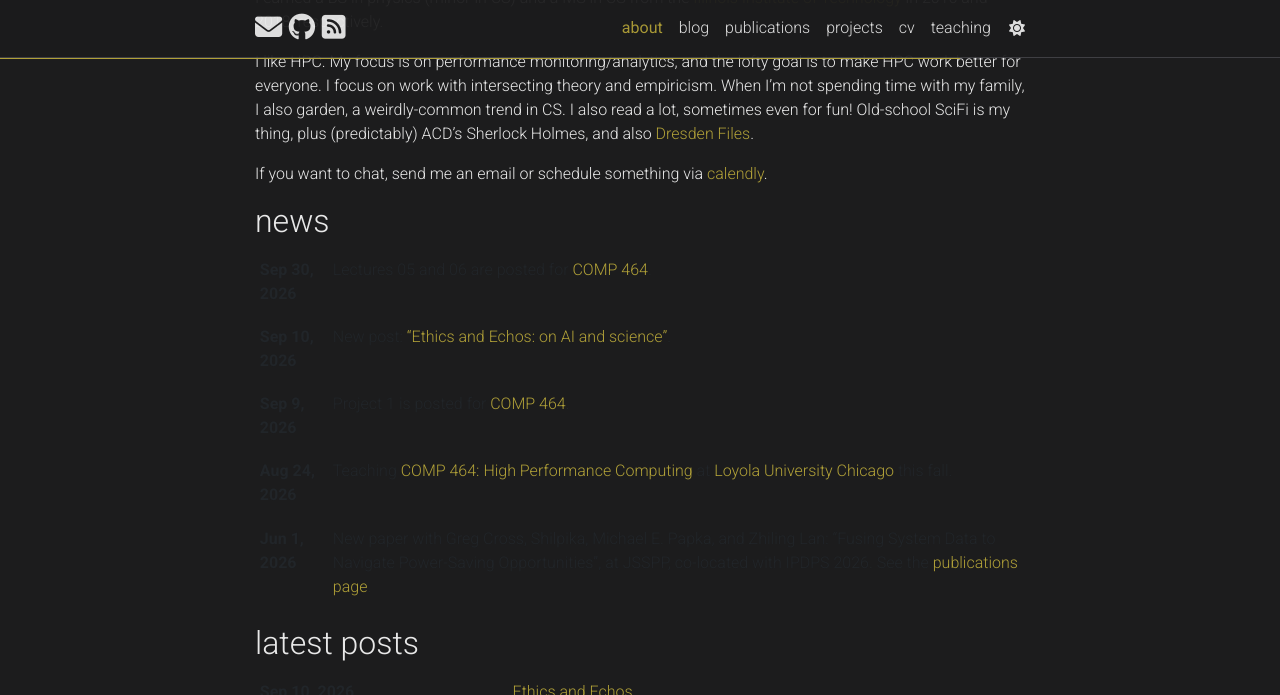
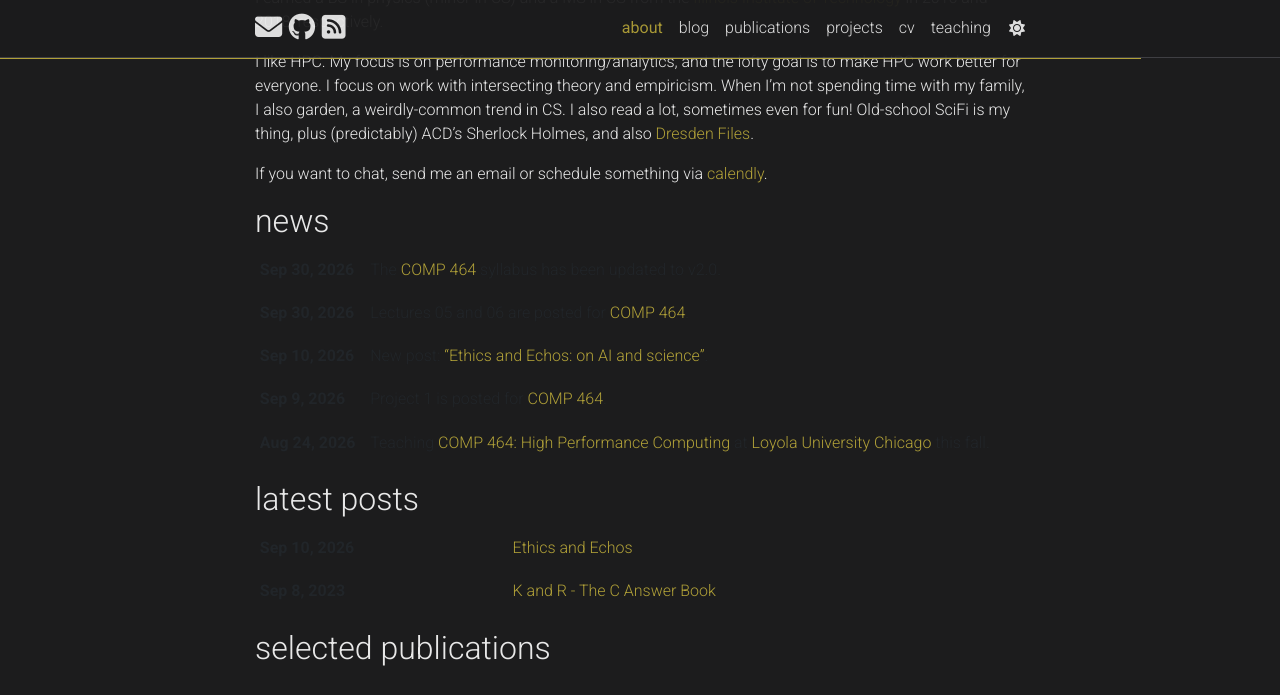
Before and after one commit to mseryn/mseryn.github.io, a Jekyll site: the page built from _pages/about.md, in a window 1280 px wide and 900 px high, scrolled down 682 px, cut to the strip 0-695 px from the top of the window. Built offline with Jekyll 4.4.1, drawn with Linux system fonts in a browser that asks for light colours; full-size pictures stand in for the smaller copies a plugin makes; comment, search, counter and statistics services are not loaded; a style sheet for code colours, icons or effects is not loaded.

Commit message:
COMP 464: update syllabus to v2.0
Co-Authored-By: Claude Opus 5.5 (1M context) <noreply@anthropic.com>

```diff
--- a/_teaching/comp464.md
+++ b/_teaching/comp464.md
@@ -16,7 +16,7 @@ requirements differ depending on the section you are enrolled in.
 
 ### Syllabus
 
-[Course syllabus](/assets/docs/comp464/syllabus_comp364-464_v1.0.pdf), v1.0
+[Course syllabus](/assets/docs/comp464/syllabus_comp364-464_v2.0.pdf), v2.0
 
 ---
 ### For questions
```
Also changed, not shown: _news/comp464-syllabus-v2.md (added, +8 -0 lines), 1 other file.
